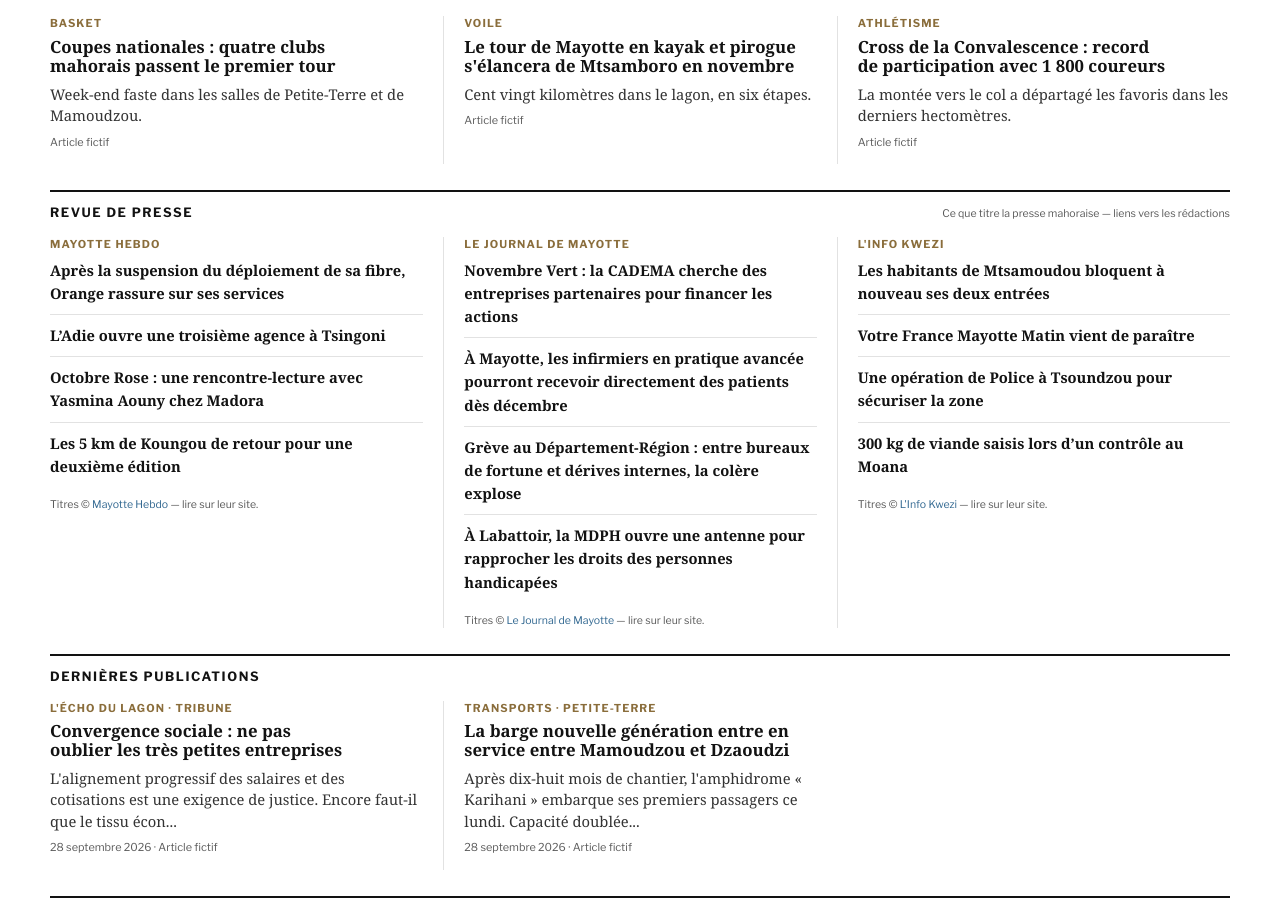
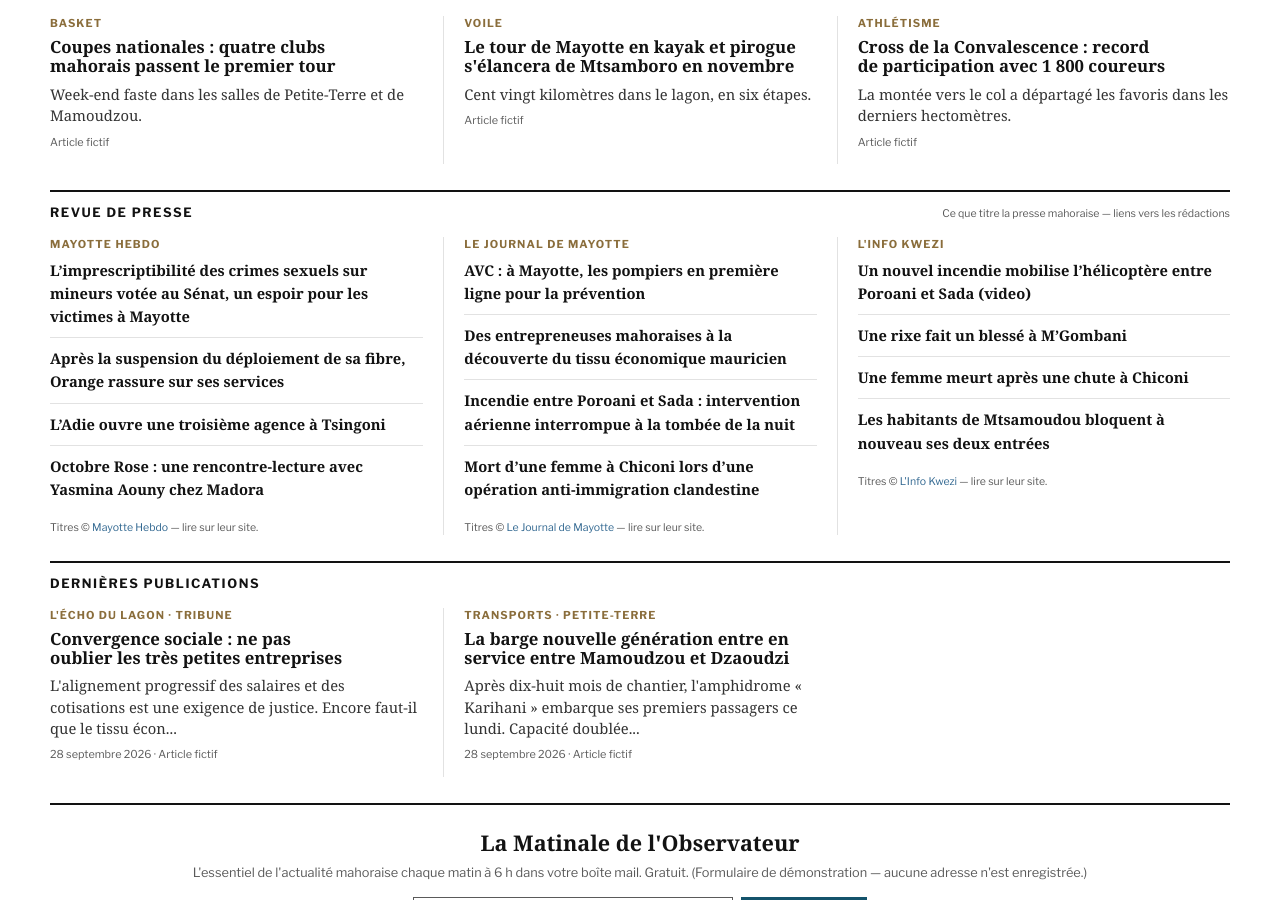
Before and after one commit to esdine/observateur-mayotte, a Jekyll site: the page built from index.html, in a window 1280 px wide and 900 px high, scrolled down 2796 px. Built offline with Jekyll 4.4.1, drawn with Linux system fonts in a browser that asks for light colours; some web fonts are replaced; some of the changed text lies outside the part shown.

Commit message:
Édition du matin : météo et revue de presse

```diff
--- a/_data/marches.yml
+++ b/_data/marches.yml
@@ -1,5 +1,19 @@
 # Genere par outils/maj_marches.py - source BOAMP (open data, licence ouverte)
 avis:
+  - objet: "Travaux de remplacement du caisson hyperbare du CHM Lot n°10 Revêtement de Sol Souple (ce lot fait l’objet d’une relance suite à une décl…"
+    acheteur: "CENTRE HOSPITALIER DE MAYOTTE"
+    type: "Travaux"
+    famille: "Marchés entre 90 k€ et seuils européens"
+    parution: "30 octobre 2026"
+    limite: "20 novembre 2026"
+    lien: "https://www.boamp.fr/pages/avis/?q=idweb:26-105751"
+  - objet: "Travaux de remplacement de portes battantes par des blocs-portes coulissantes automatiques étanches du Centre Hospitalier de Mayotte."
+    acheteur: "CENTRE HOSPITALIER DE MAYOTTE"
+    type: "Travaux"
+    famille: "Marchés entre 90 k€ et seuils européens"
+    parution: "30 octobre 2026"
+    limite: "27 novembre 2026"
+    lien: "https://www.boamp.fr/pages/avis/?q=idweb:26-105680"
   - objet: "Travaux de consolidation post chido des réseaux BT aériens"
     acheteur: "EDM Électricité de Mayotte"
     type: "Travaux"
@@ -27,17 +41,3 @@ avis:
     parution: "29 octobre 2026"
     limite: "1 décembre 2026"
     lien: "https://www.boamp.fr/pages/avis/?q=idweb:26-105420"
-  - objet: "Assurance automobile - SDIS de Mayotte"
-    acheteur: "SDIS (976)"
-    type: "Services"
-    famille: "Marchés européens"
-    parution: "29 octobre 2026"
-    limite: "30 novembre 2026"
-    lien: "https://www.boamp.fr/pages/avis/?q=idweb:26-104960"
-  - objet: "ACCORD CADRE DE FOURNITURE D’EQUIPEMENTS DE PROTECTION INDIVIDUELLE DESTINES AUX AGENTS DU SIDEVAM976"
-    acheteur: "SIDEVAM (976)"
-    type: "Fournitures"
-    famille: "Marchés européens"
-    parution: "28 octobre 2026"
-    limite: "12 novembre 2026"
-    lien: "https://www.boamp.fr/pages/avis/?q=idweb:26-104250"
--- a/_data/revue.yml
+++ b/_data/revue.yml
@@ -3,33 +3,33 @@ sources:
   - nom: "Mayotte Hebdo"
     site: "https://mayottehebdo.com/"
     titres:
+      - titre: "L’imprescriptibilité des crimes sexuels sur mineurs votée au Sénat, un espoir pour les victimes à Mayotte"
+        lien: "https://www.mayottehebdo.com/actualite/breves/limprescriptibilite-des-crimes-sexuels-sur-mineurs-votee-au-senat-un-espoir-pour-les-victimes-a-mayotte/"
       - titre: "Après la suspension du déploiement de sa fibre, Orange rassure sur ses services"
         lien: "https://www.mayottehebdo.com/actualite/breves/apres-la-suspension-du-deploiement-de-sa-fibre-orange-rassure-sur-ses-services/"
       - titre: "L’Adie ouvre une troisième agence à Tsingoni"
         lien: "https://www.mayottehebdo.com/actualite/breves/ladie-ouvre-une-troisieme-agence-a-tsingoni/"
       - titre: "Octobre Rose : une rencontre-lecture avec Yasmina Aouny chez Madora"
         lien: "https://www.mayottehebdo.com/actualite/breves/octobre-rose-une-rencontre-lecture-avec-yasmina-aouny-chez-madora/"
-      - titre: "Les 5 km de Koungou de retour pour une deuxième édition"
-        lien: "https://www.mayottehebdo.com/actualite/breves/les-5-km-de-koungou-de-retour-pour-une-deuxieme-edition/"
   - nom: "Le Journal de Mayotte"
     site: "https://lejournaldemayotte.yt/"
     titres:
-      - titre: "Novembre Vert : la CADEMA cherche des entreprises partenaires pour financer les actions"
-        lien: "https://lejournaldemayotte.yt/2026/10/30/novembre-vert-la-cadema-cherche-des-entreprises-partenaires-pour-financer-les-actions/"
-      - titre: "À Mayotte, les infirmiers en pratique avancée pourront recevoir directement des patients dès décembre"
-        lien: "https://lejournaldemayotte.yt/2026/10/30/a-mayotte-les-infirmiers-en-pratique-avancee-pourront-recevoir-directement-des-patients-des-decembre/"
-      - titre: "Grève au Département-Région : entre bureaux de fortune et dérives internes, la colère explose"
-        lien: "https://lejournaldemayotte.yt/2026/10/30/greve-au-departement-region-entre-bureaux-de-fortune-et-derives-internes-la-colere-explose/"
-      - titre: "À Labattoir, la MDPH ouvre une antenne pour rapprocher les droits des personnes handicapées"
-        lien: "https://lejournaldemayotte.yt/2026/10/30/a-labattoir-la-mdph-ouvre-une-antenne-pour-rapprocher-les-droits-des-personnes-handicapees/"
+      - titre: "AVC : à Mayotte, les pompiers en première ligne pour la prévention"
+        lien: "https://lejournaldemayotte.yt/articles/avc-a-mayotte-les-pompiers-en-premiere-ligne-pour-la-prevention"
+      - titre: "Des entrepreneuses mahoraises à la découverte du tissu économique mauricien"
+        lien: "https://lejournaldemayotte.yt/articles/des-entrepreneuses-mahoraises-a-la-decouverte-du-tissu-economique-mauricien"
+      - titre: "Incendie entre Poroani et Sada : intervention aérienne interrompue à la tombée de la nuit"
+        lien: "https://lejournaldemayotte.yt/articles/incendie-entre-poroani-et-sada-intervention-aerienne-interrompue-a-la-tombee-de-la-nuit"
+      - titre: "Mort d’une femme à Chiconi lors d’une opération anti-immigration clandestine"
+        lien: "https://lejournaldemayotte.yt/articles/mort-dune-femme-a-chiconi-lors-dune-operation-anti-immigration-clandestine"
   - nom: "L'Info Kwezi"
     site: "https://www.linfokwezi.fr/"
     titres:
+      - titre: "Un nouvel incendie mobilise l’hélicoptère entre Poroani et Sada (video)"
+        lien: "https://www.linfokwezi.fr/un-nouvel-incendie-mobilise-lhelicoptere-entre-poroani-et-sada-video/"
+      - titre: "Une rixe fait un blessé à M’Gombani"
+        lien: "https://www.linfokwezi.fr/une-rixe-fait-un-blesse-a-mgombani/"
+      - titre: "Une femme meurt après une chute à Chiconi"
+        lien: "https://www.linfokwezi.fr/une-femme-meurt-apres-une-chute-a-chiconi/"
       - titre: "Les habitants de Mtsamoudou bloquent à nouveau ses deux entrées"
         lien: "https://www.linfokwezi.fr/les-habitants-de-mtsamoudou-bloquent-a-nouveau-ses-deux-entrees/"
-      - titre: "Votre France Mayotte Matin vient de paraître"
-        lien: "https://www.linfokwezi.fr/votre-france-mayotte-matin-vient-de-paraitre-240/"
-      - titre: "Une opération de Police à Tsoundzou pour sécuriser la zone"
-        lien: "https://www.linfokwezi.fr/une-operation-de-police-a-tsoundzou-pour-securiser-la-zone/"
-      - titre: "300 kg de viande saisis lors d’un contrôle au Moana"
-        lien: "https://www.linfokwezi.fr/300-kg-de-viande-saisis-lors-dun-controle-au-moana/"
```
Also changed, not shown: _data/meteo.yml (+5 -5 lines).
